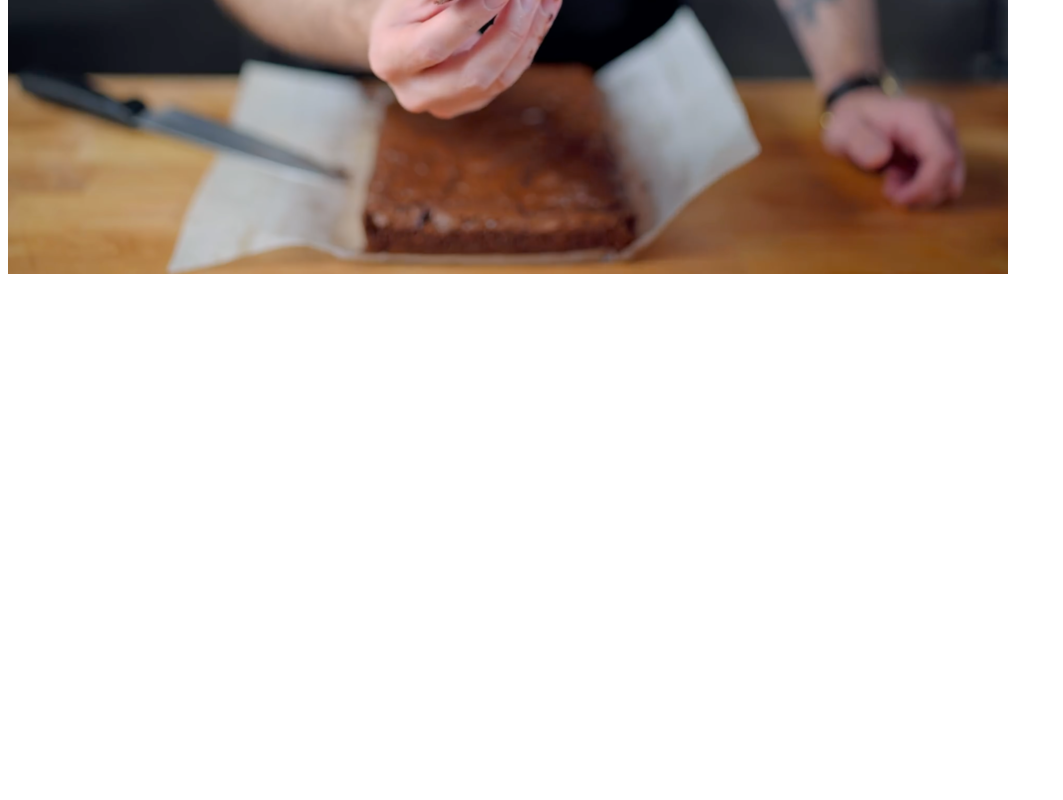
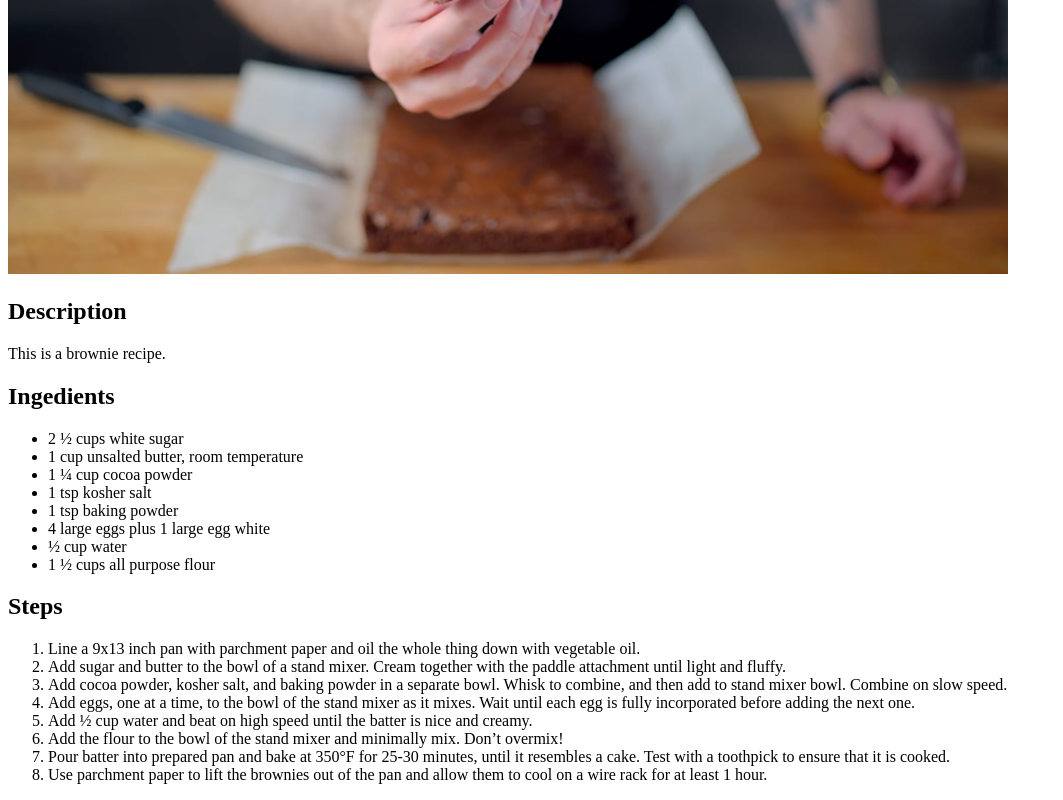
Before and after one commit to Wren-Bryer/odin-recipes, a plain HTML site: page recipes/brownies.html in a window 1280 px wide. Shown: the part 367-1167 px from the top of the page, without its empty margins (0-1063 px from the left). Before the commit the page ends 800 px from the top, so only its background shows below. Drawn offline with Linux system fonts and the light colour scheme.

Commit message:
Add page content for brownies.html
-Added recipe information including:
Description Header and section
Ingredients header and section
Steps header and section

```diff
--- a/recipes/brownies.html
+++ b/recipes/brownies.html
@@ -9,5 +9,29 @@
 <body>
 	<h1>Brownies</h1>
 	<img src="brownies.png" alt="Brownie">
+	<h2>Description</h2>
+	<p>This is a brownie recipe.</p>
+	<h2>Ingedients</h2>
+	<ul>
+		<li>2 ½ cups white sugar</li>
+		<li>1 cup unsalted butter, room temperature </li>
+		<li>1 ¼ cup cocoa powder </li>
+		<li>1 tsp kosher salt</li>
+		<li>1 tsp baking powder </li>
+		<li>4 large eggs plus 1 large egg white</li>
+		<li>½ cup water</li>
+		<li>1 ½ cups all purpose flour</li>
+	</ul>
+	<h2>Steps</h2>
+	<ol>
+		<li>Line a 9x13 inch pan with parchment paper and oil the whole thing down with vegetable oil.</li>
+		<li>Add sugar and butter to the bowl of a stand mixer. Cream together with the paddle attachment until light and fluffy.</li>
+		<li>Add cocoa powder, kosher salt, and baking powder in a separate bowl. Whisk to combine, and then add to stand mixer bowl. Combine on slow speed.</li>
+		<li>Add eggs, one at a time, to the bowl of the stand mixer as it mixes. Wait until each egg is fully incorporated before adding the next one.</li>
+		<li>Add ½ cup water and beat on high speed until the batter is nice and creamy.</li>
+		<li>Add the flour to the bowl of the stand mixer and minimally mix. Don’t overmix!</li>
+		<li>Pour batter into prepared pan and bake at 350°F for 25-30 minutes, until it resembles a cake. Test with a toothpick to ensure that it is cooked.</li>
+		<li>Use parchment paper to lift the brownies out of the pan and allow them to cool on a wire rack for at least 1 hour.</li>
+	</ol>
 </body>
 </html>
```
